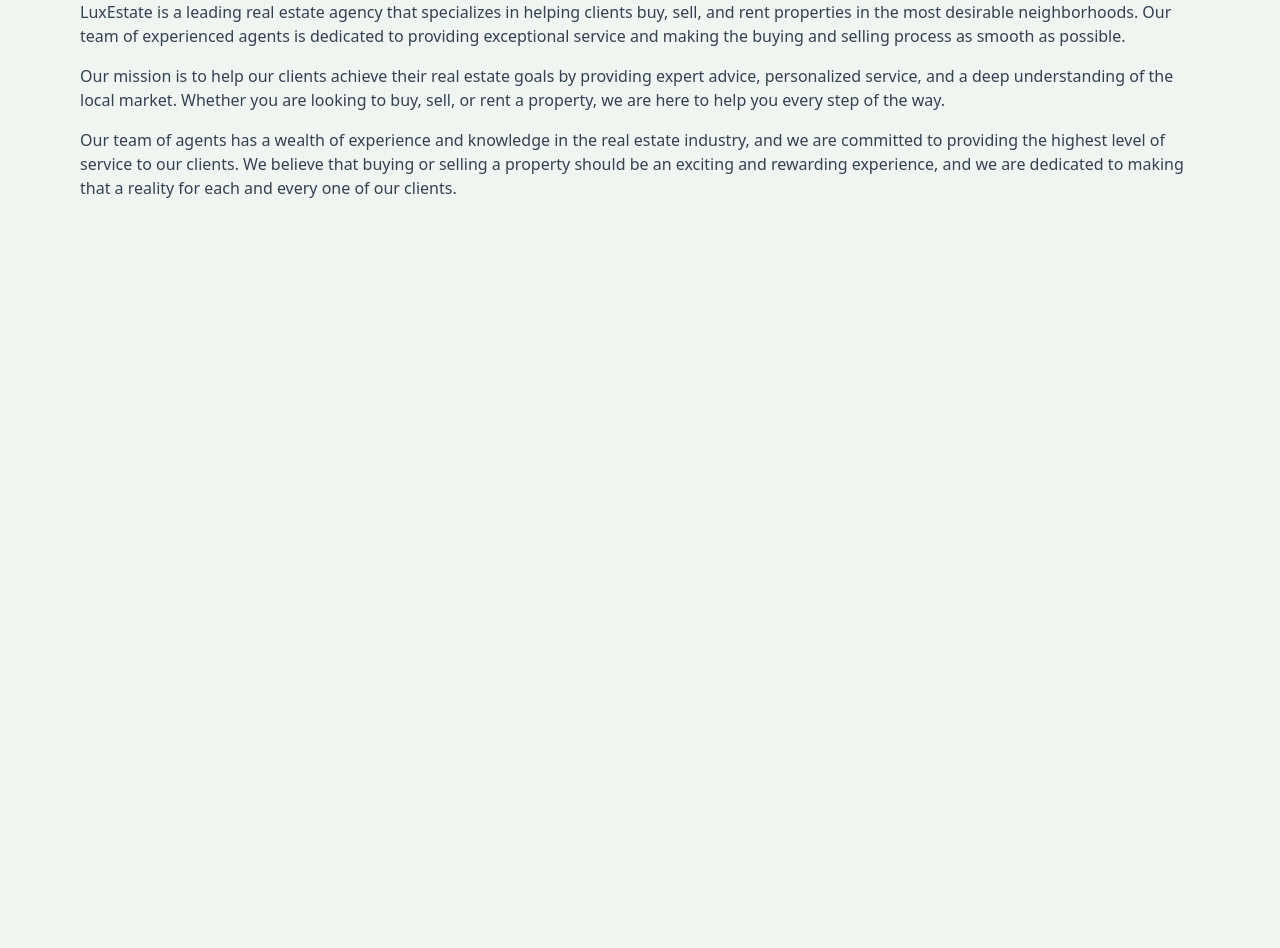
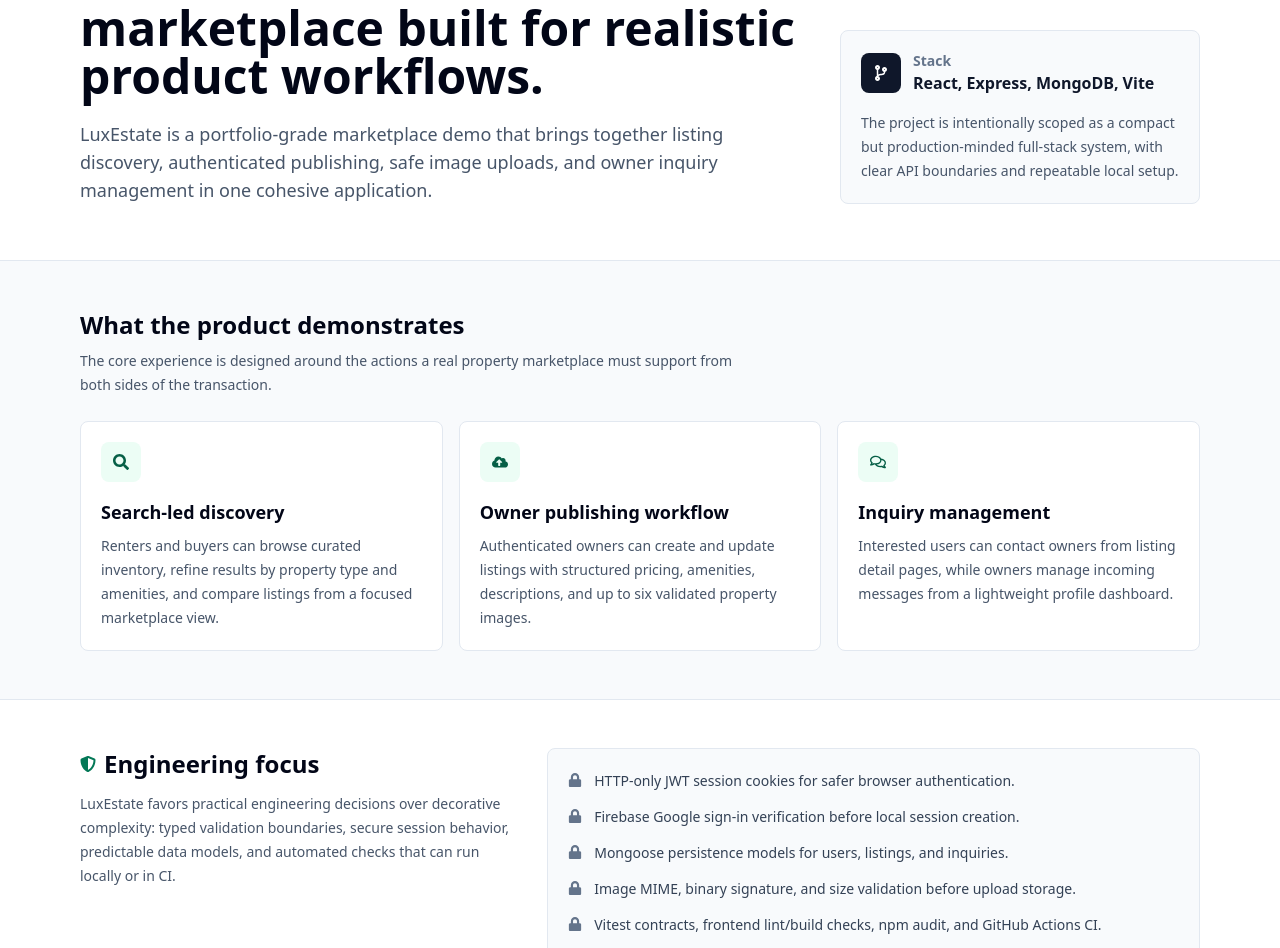
Before and after one commit to rootSunc/LuxEstate, a React (Vite) app in the folder frontend/: page /about in a window 1280 px wide. Shown: the part 204-1152 px from the top of the page. Before the commit the page ends 800 px from the top, so only its background shows below. Built offline with nearby package versions, Linux system fonts and the light colour scheme; no server answers.

Commit message:
Improve About page content

```diff
--- a/frontend/src/pages/About.jsx
+++ b/frontend/src/pages/About.jsx
@@ -1,29 +1,140 @@
+import {
+  FaCloudUploadAlt,
+  FaCodeBranch,
+  FaLock,
+  FaRegComments,
+  FaSearch,
+  FaShieldAlt,
+} from "react-icons/fa";
+
+const productPillars = [
+  {
+    icon: FaSearch,
+    title: "Search-led discovery",
+    description:
+      "Renters and buyers can browse curated inventory, refine results by property type and amenities, and compare listings from a focused marketplace view.",
+  },
+  {
+    icon: FaCloudUploadAlt,
+    title: "Owner publishing workflow",
+    description:
+      "Authenticated owners can create and update listings with structured pricing, amenities, descriptions, and up to six validated property images.",
+  },
+  {
+    icon: FaRegComments,
+    title: "Inquiry management",
+    description:
+      "Interested users can contact owners from listing detail pages, while owners manage incoming messages from a lightweight profile dashboard.",
+  },
+];
+
+const engineeringNotes = [
+  "HTTP-only JWT session cookies for safer browser authentication.",
+  "Firebase Google sign-in verification before local session creation.",
+  "Mongoose persistence models for users, listings, and inquiries.",
+  "Image MIME, binary signature, and size validation before upload storage.",
+  "Vitest contracts, frontend lint/build checks, npm audit, and GitHub Actions CI.",
+];
+
 export default function About() {
   return (
-    <div className="py-20 px-4 max-w-6xl mx-auto">
-      <h1 className="text-3xl font-bold mb-4 text-slate-800">
-        About LuxEstate
-      </h1>
-      <p className="mb-4 text-slate-700">
-        LuxEstate is a leading real estate agency that specializes in helping
-        clients buy, sell, and rent properties in the most desirable
-        neighborhoods. Our team of experienced agents is dedicated to providing
-        exceptional service and making the buying and selling process as smooth
-        as possible.
-      </p>
-      <p className="mb-4 text-slate-700">
-        Our mission is to help our clients achieve their real estate goals by
-        providing expert advice, personalized service, and a deep understanding
-        of the local market. Whether you are looking to buy, sell, or rent a
-        property, we are here to help you every step of the way.
-      </p>
-      <p className="mb-4 text-slate-700">
-        Our team of agents has a wealth of experience and knowledge in the real
-        estate industry, and we are committed to providing the highest level of
-        service to our clients. We believe that buying or selling a property
-        should be an exciting and rewarding experience, and we are dedicated to
-        making that a reality for each and every one of our clients.
-      </p>
-    </div>
+    <main className="bg-slate-50">
+      <section className="border-b border-slate-200 bg-white">
+        <div className="mx-auto max-w-6xl px-4 py-14">
+          <p className="mb-3 text-sm font-semibold uppercase text-emerald-700">
+            About LuxEstate
+          </p>
+          <div className="grid gap-8 lg:grid-cols-[1fr_360px] lg:items-end">
+            <div>
+              <h1 className="max-w-3xl text-4xl font-semibold leading-tight text-slate-950 sm:text-5xl">
+                A full-stack real estate marketplace built for realistic product workflows.
+              </h1>
+              <p className="mt-5 max-w-3xl text-base leading-7 text-slate-600 sm:text-lg">
+                LuxEstate is a portfolio-grade marketplace demo that brings together
+                listing discovery, authenticated publishing, safe image uploads,
+                and owner inquiry management in one cohesive application.
+              </p>
+            </div>
+
+            <div className="rounded-lg border border-slate-200 bg-slate-50 p-5">
+              <div className="flex items-center gap-3">
+                <span className="inline-flex h-10 w-10 items-center justify-center rounded-lg bg-slate-900 text-white">
+                  <FaCodeBranch />
+                </span>
+                <div>
+                  <p className="text-sm font-semibold text-slate-500">Stack</p>
+                  <p className="font-semibold text-slate-900">
+                    React, Express, MongoDB, Vite
+                  </p>
+                </div>
+              </div>
+              <p className="mt-4 text-sm leading-6 text-slate-600">
+                The project is intentionally scoped as a compact but production-minded
+                full-stack system, with clear API boundaries and repeatable local setup.
+              </p>
+            </div>
+          </div>
+        </div>
+      </section>
+
+      <section className="mx-auto max-w-6xl px-4 py-12">
+        <div className="mb-6">
+          <h2 className="text-2xl font-semibold text-slate-950">
+            What the product demonstrates
+          </h2>
+          <p className="mt-2 max-w-2xl text-sm leading-6 text-slate-600">
+            The core experience is designed around the actions a real property
+            marketplace must support from both sides of the transaction.
+          </p>
+        </div>
+
+        <div className="grid gap-4 md:grid-cols-3">
+          {productPillars.map(({ icon: Icon, title, description }) => (
+            <article
+              key={title}
+              className="rounded-lg border border-slate-200 bg-white p-5"
+            >
+              <span className="inline-flex h-10 w-10 items-center justify-center rounded-lg bg-emerald-50 text-emerald-800">
+                <Icon />
+              </span>
+              <h3 className="mt-4 text-lg font-semibold text-slate-950">
+                {title}
+              </h3>
+              <p className="mt-2 text-sm leading-6 text-slate-600">
+                {description}
+              </p>
+            </article>
+          ))}
+        </div>
+      </section>
+
+      <section className="border-t border-slate-200 bg-white">
+        <div className="mx-auto grid max-w-6xl gap-8 px-4 py-12 lg:grid-cols-[0.8fr_1.2fr]">
+          <div>
+            <div className="mb-3 flex items-center gap-2 text-slate-950">
+              <FaShieldAlt className="text-emerald-700" />
+              <h2 className="text-2xl font-semibold">Engineering focus</h2>
+            </div>
+            <p className="text-sm leading-6 text-slate-600">
+              LuxEstate favors practical engineering decisions over decorative
+              complexity: typed validation boundaries, secure session behavior,
+              predictable data models, and automated checks that can run locally
+              or in CI.
+            </p>
+          </div>
+
+          <div className="rounded-lg border border-slate-200 bg-slate-50 p-5">
+            <ul className="grid gap-3">
+              {engineeringNotes.map((note) => (
+                <li key={note} className="flex gap-3 text-sm leading-6 text-slate-700">
+                  <FaLock className="mt-1 shrink-0 text-slate-500" />
+                  <span>{note}</span>
+                </li>
+              ))}
+            </ul>
+          </div>
+        </div>
+      </section>
+    </main>
   );
 }
```
